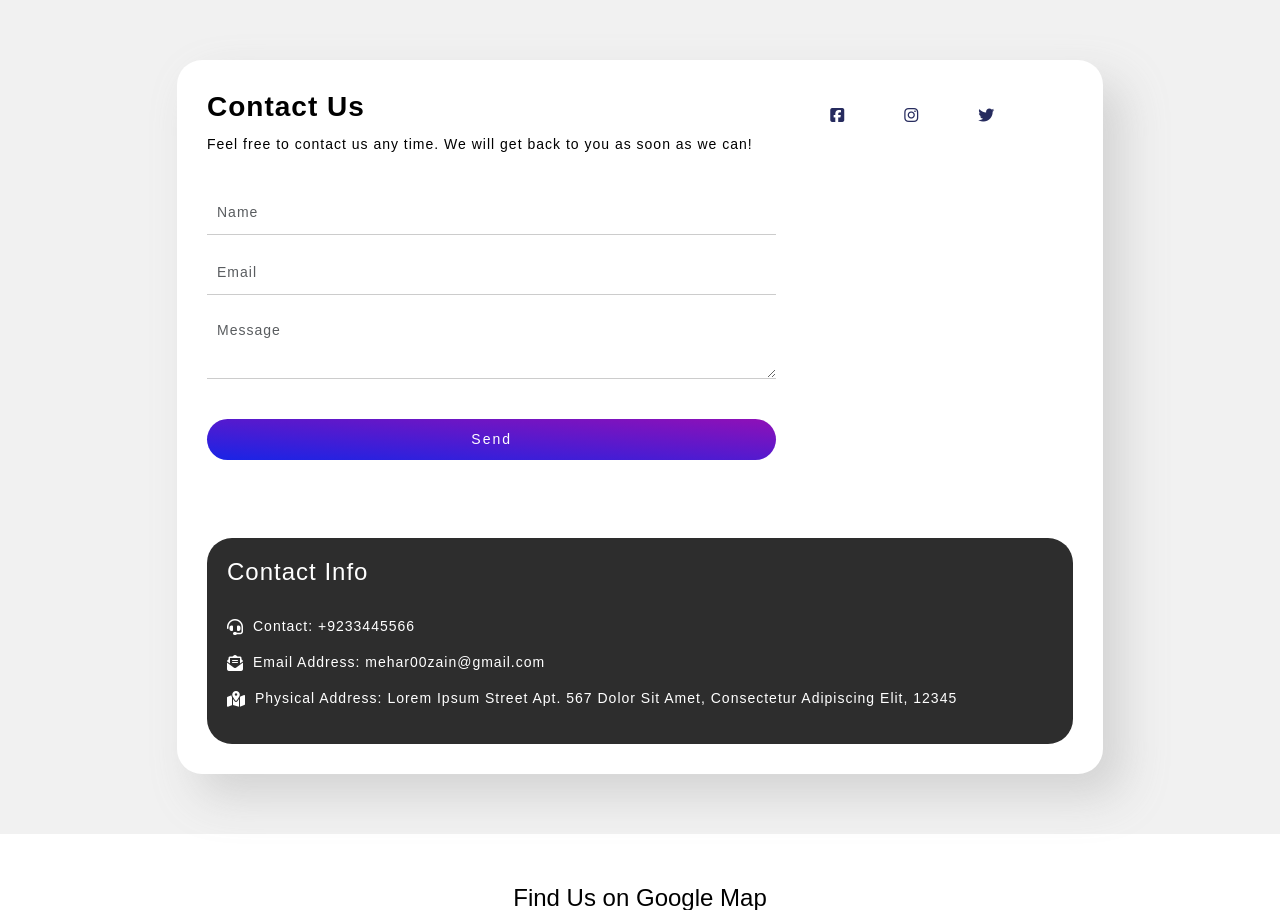
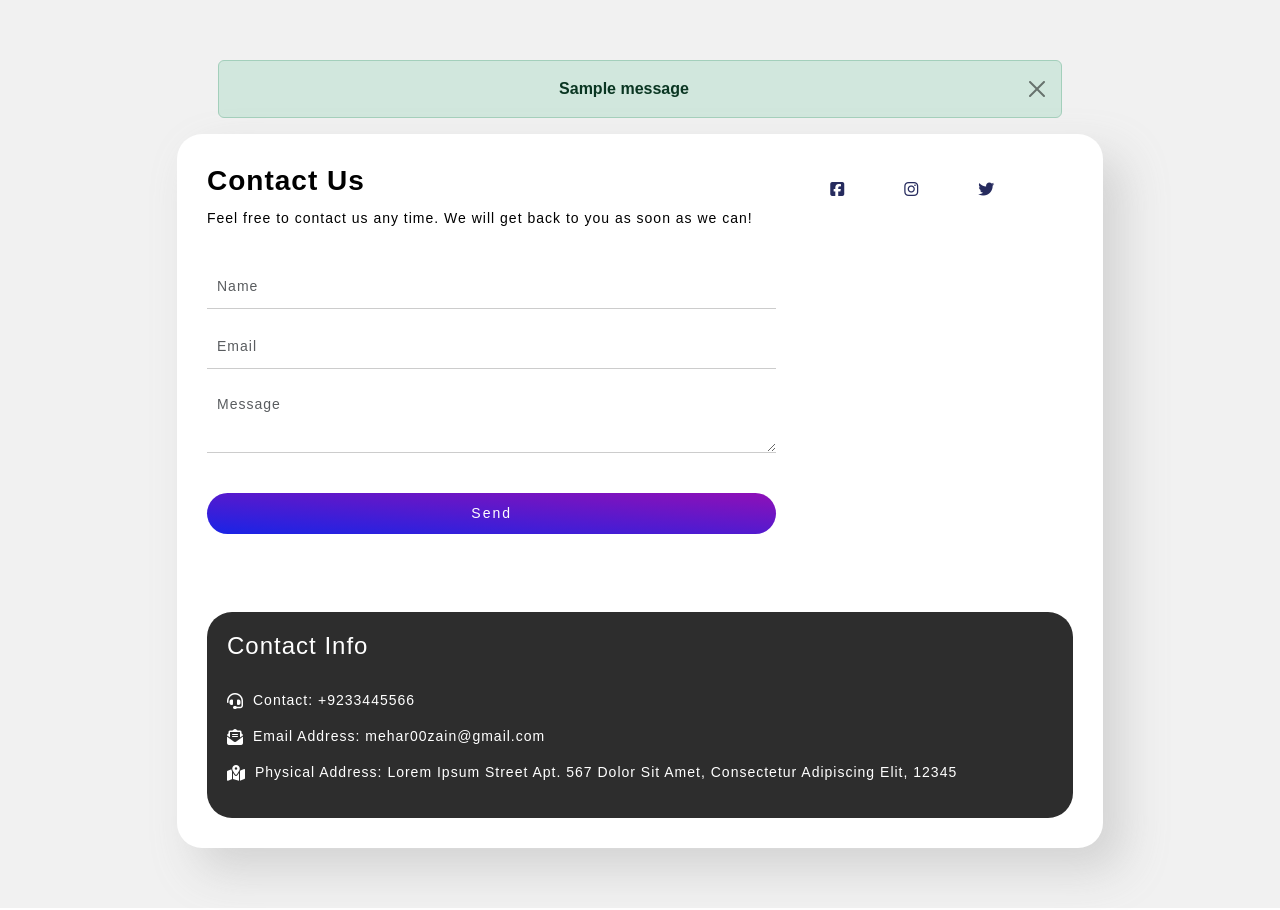
Before and after one commit to MahrZain/SLO-WEB-APPLICATION, a Django app: page /contact/contact/ in a window 1280 px wide. Shown: the part 107-1017 px from the top of the page. Run offline with Django 5.2, Linux system fonts and the light colour scheme; data comes from the database, SQL or seed files in the repository; both versions use the stored data as it was after the commit; one stand-in notice (Sample message) is shown; some libraries are stand-ins or nearby versions.

Commit message:
adde contact messages

```diff
--- a/templates/contactf.html
+++ b/templates/contactf.html
@@ -13,6 +13,13 @@
             color: #fff;
             margin: 0;
             font-family: Arial, sans-serif;
+        }
+        .alert-error {
+            color: white !important;
+            background-color: #ff834e !important;
+        }
+        .cust-responsive-mb{
+            width: 66vw !important;
         }
 
         .container {
@@ -195,6 +202,15 @@
 
     <section class="contact_us">
         <div class="container">
+            <div class="container d-flex justify-content-center align-items-center">
+                {% for message in messages %}
+                <div style="text-align: center;"
+                    class="alert alert-{{message.tags}} alert-dismissible fade show cust-responsive-mb" role="alert">
+                    <strong>{{message}}</strong>
+                    <button type="button" class="btn-close" data-bs-dismiss="alert" aria-label="Close"></button>
+                </div>
+                {% endfor %}
+            </div>
             <div class="row">
                 <div class="col-md-10 offset-md-1">
                     <div class="contact_inner">
```
Also changed, not shown: db.sqlite3.
